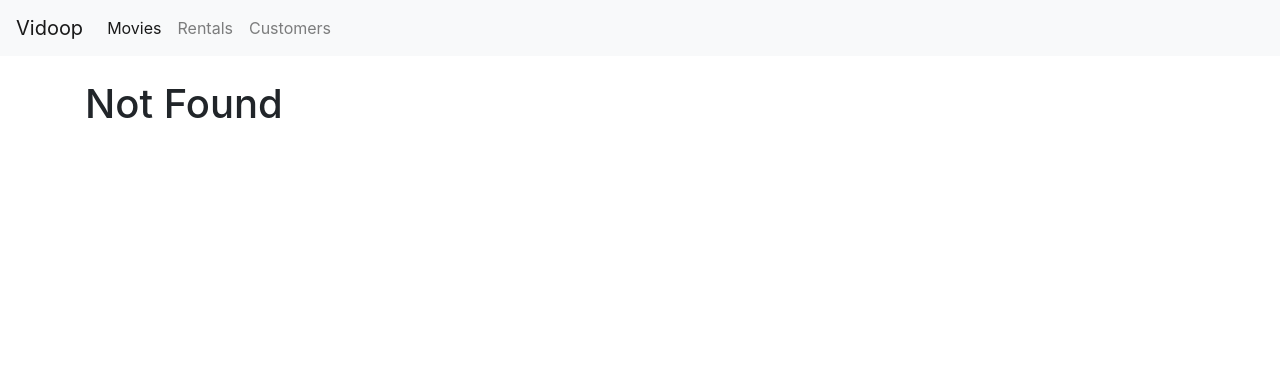
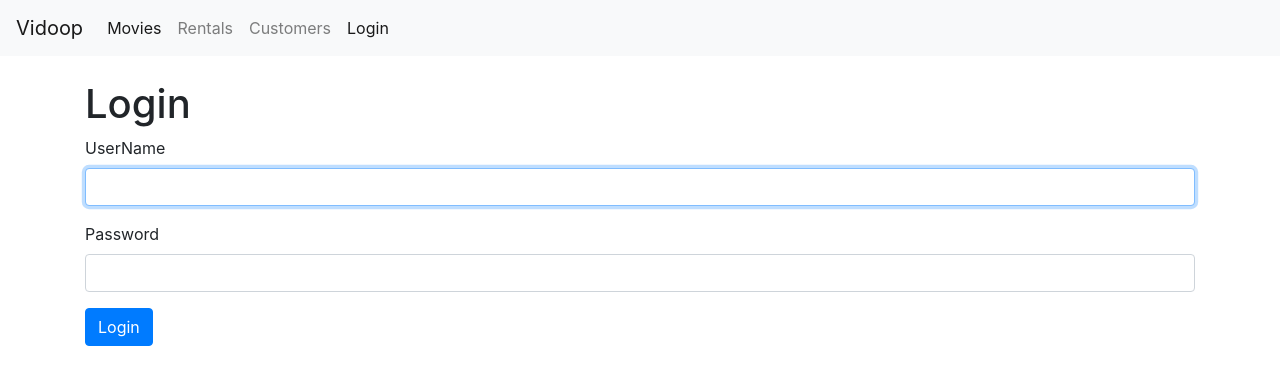
Before and after one commit to VladlenKaraush/vidoop, a React (Create React App) app: page /login in a window 1280 px wide. Before the commit this address led to /not-found. Shown: the top 384 px of the page. Built offline with nearby package versions, Linux system fonts and the light colour scheme.

Commit message:
login form init

```diff
--- a/src/App.js
+++ b/src/App.js
@@ -7,6 +7,7 @@
 import NavBar from "./components/navBar";
 import NotFound from "./components/notFound";
 import MovieDetail from "./components/movieDetail";
+import LoginForm from "./components/componentForm";
 
 function App() {
   return (
@@ -18,6 +19,7 @@
           <Route path="/movies" component={Movies} />
           <Route path="/rentals" component={Rentals} />
           <Route path="/customers" component={Customers} />
+          <Route path="/login" component={LoginForm} />
           <Route path="/not-found" component={NotFound} />
           <Redirect from="/" exact to="/movies" />
           <Redirect to="/not-found" />
--- /dev/null
+++ b/src/components/componentForm.jsx
@@ -0,0 +1,55 @@
+import React, { Component } from "react";
+
+class LoginForm extends Component {
+  state = {
+    account: { username: "", password: "" }
+  };
+  handleSubmit = e => {
+    e.preventDefault();
+    console.log("Form submission");
+  };
+
+  handleInput = ({ currentTarget: input }) => {
+    const account = { ...this.state.account };
+    account[input.name] = input.value;
+    this.setState({ account });
+  };
+
+  render() {
+    const { account } = this.state;
+
+    return (
+      <div>
+        <h1>Login</h1>
+        <form onSubmit={this.handleSubmit}>
+          <div className="form-group">
+            <label htmlFor="username">UserName</label>
+            <input
+              value={account.username}
+              onChange={this.handleInput}
+              autoFocus
+              name="username"
+              id="username"
+              type="text"
+              className="form-control"
+            />
+          </div>
+          <div className="form-group">
+            <label htmlFor="password">Password</label>
+            <input
+              value={account.password}
+              onChange={this.handleInput}
+              name="password"
+              id="password"
+              type="text"
+              className="form-control"
+            />
+          </div>
+          <button className="btn btn-primary">Login</button>
+        </form>
+      </div>
+    );
+  }
+}
+
+export default LoginForm;
--- a/src/components/navBar.jsx
+++ b/src/components/navBar.jsx
@@ -18,6 +18,9 @@
           <NavLink className="nav-item nav-link" to="/customers">
             Customers
           </NavLink>
+          <NavLink className="nav-item nav-link" to="/login">
+            Login
+          </NavLink>
         </div>
       </div>
     </nav>
```
